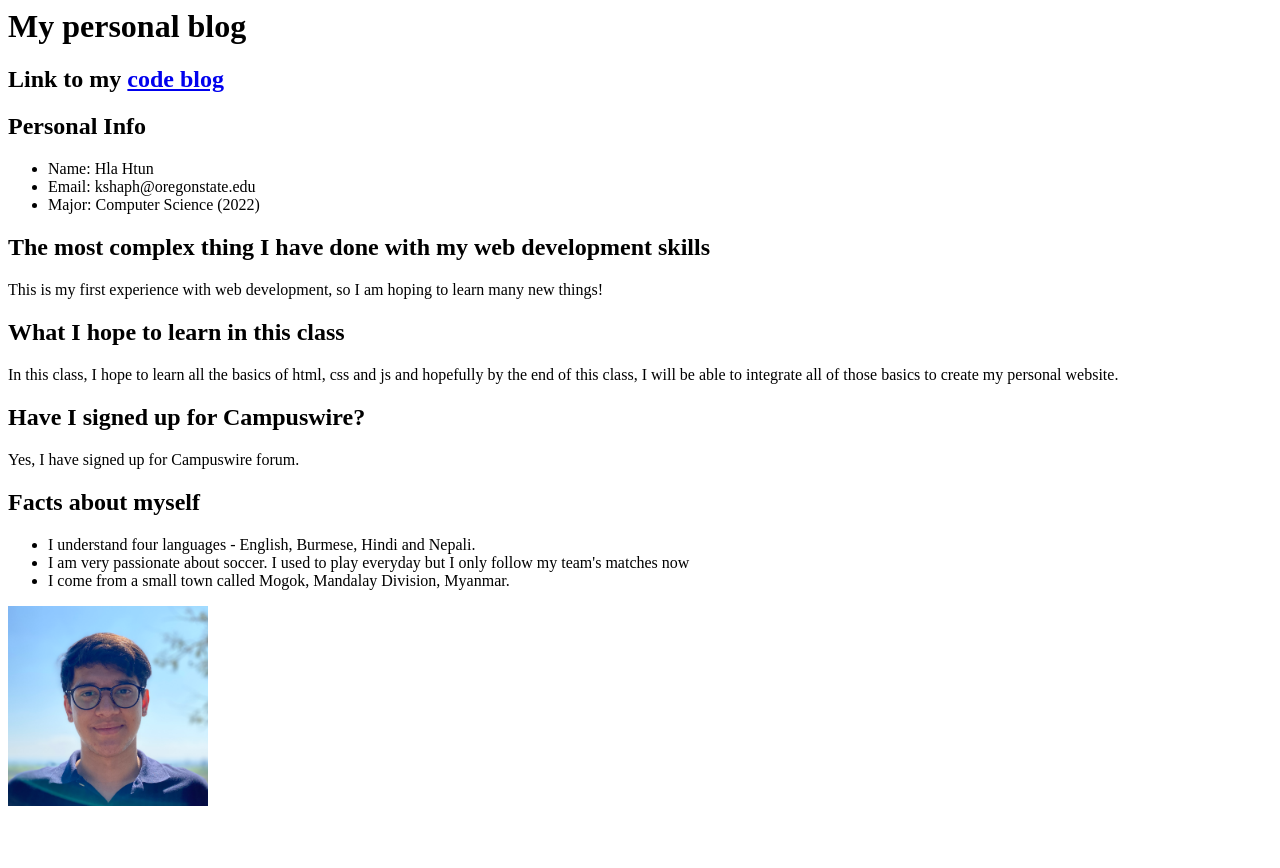
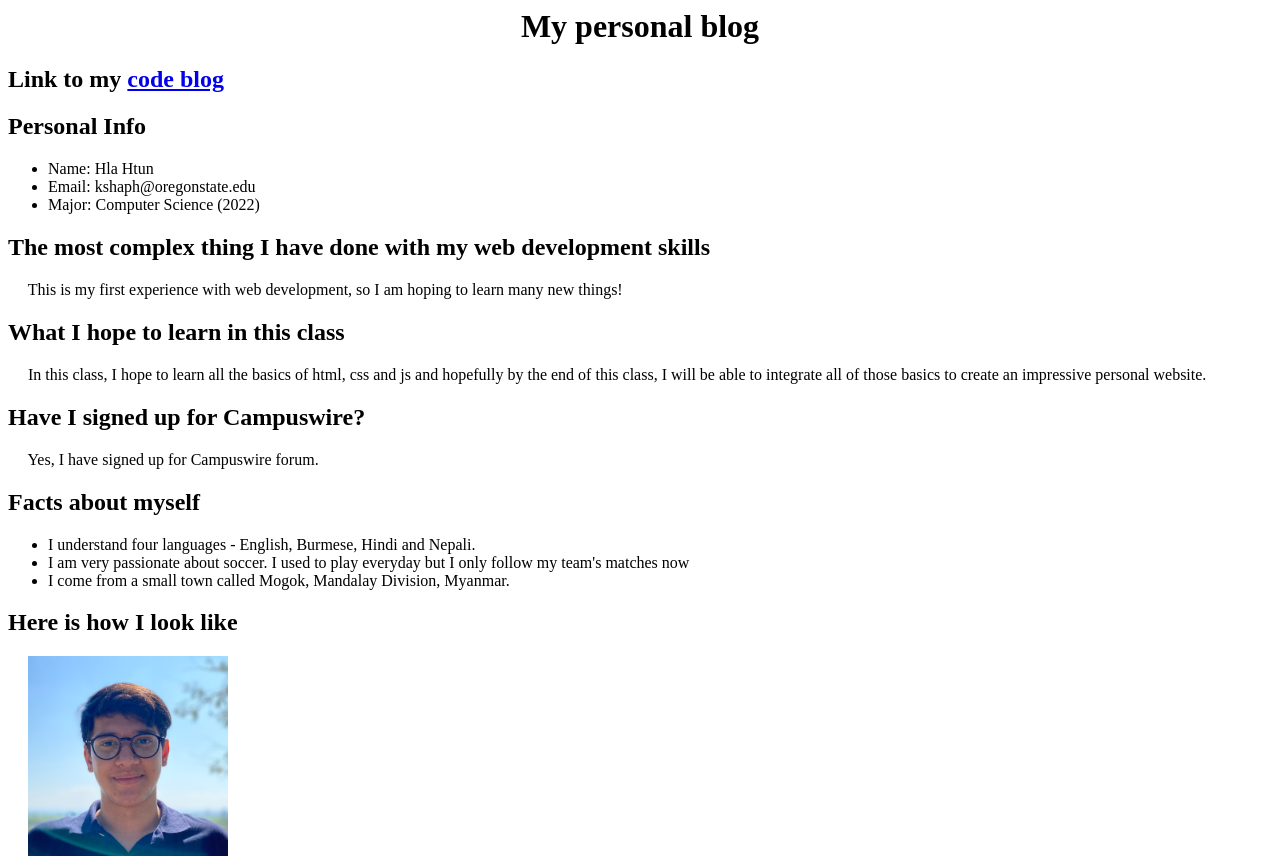
Before and after one commit to HlaKarki/hlakarki.github.io, a plain HTML site: page index.html in a window 1280 px wide. Before the commit the page ends 814 px from the top, so only its background shows below. Drawn offline with Linux system fonts and the light colour scheme.

Commit message:
made changes to some words

```diff
--- a/index.html
+++ b/index.html
@@ -1,7 +1,7 @@
 <html>
     <body>
         <h1>
-            My personal blog
+            <center>My personal blog</center>
         </h1>
 
         <h2>Link to my <a href="blog.html">code blog</a></h2>
@@ -14,13 +14,13 @@
         </ul>
 
         <h2>The most complex thing I have done with my web development skills</h2>
-        <p>This is my first experience with web development, so I am hoping to learn many new things!</p>
+        <p>&emsp; This is my first experience with web development, so I am hoping to learn many new things!</p>
 
         <h2>What I hope to learn in this class</h2>
-        <p>In this class, I hope to learn all the basics of html, css and js and hopefully by the end of this class, I will be able to integrate all of those basics to create my personal website.</p>
+        <p>&emsp; In this class, I hope to learn all the basics of html, css and js and hopefully by the end of this class, I will be able to integrate all of those basics to create an impressive personal website.</p>
 
         <h2>Have I signed up for Campuswire?</h2>
-        <p>Yes, I have signed up for Campuswire forum.</p>
+        <p>&emsp; Yes, I have signed up for Campuswire forum.</p>
 
         <h2>Facts about myself</h2>
         <ul>
@@ -28,6 +28,9 @@
             <li>I am very passionate about soccer. I used to play everyday but I only follow my team's matches now</li>
             <li>I come from a small town called Mogok, Mandalay Division, Myanmar.</li>
         </ul>
-        <img src="me.jpg" alt="my potrait" width="200" height="200">
+
+        <h2>Here is how I look like</h2>
+        &emsp; <img src="me.jpg" alt="my potrait" width="200" height="200">
+
     </body>
 </html>
```
